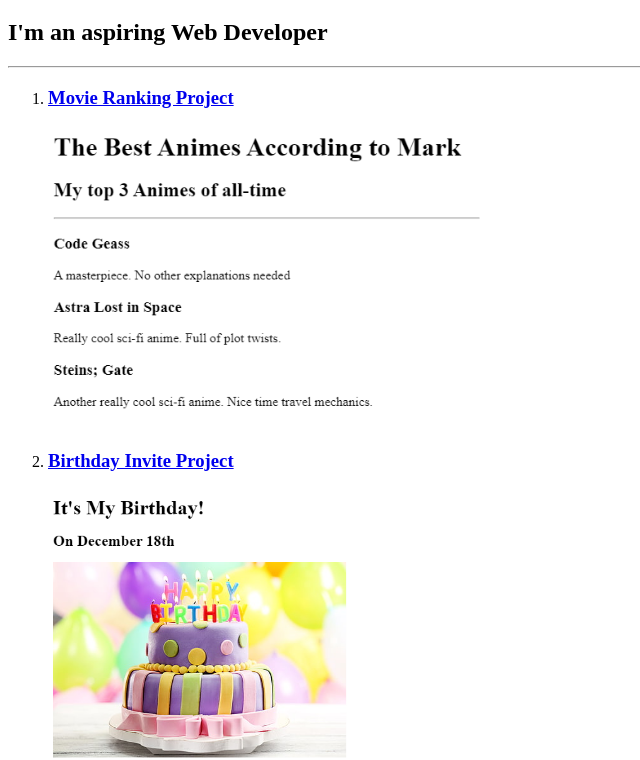
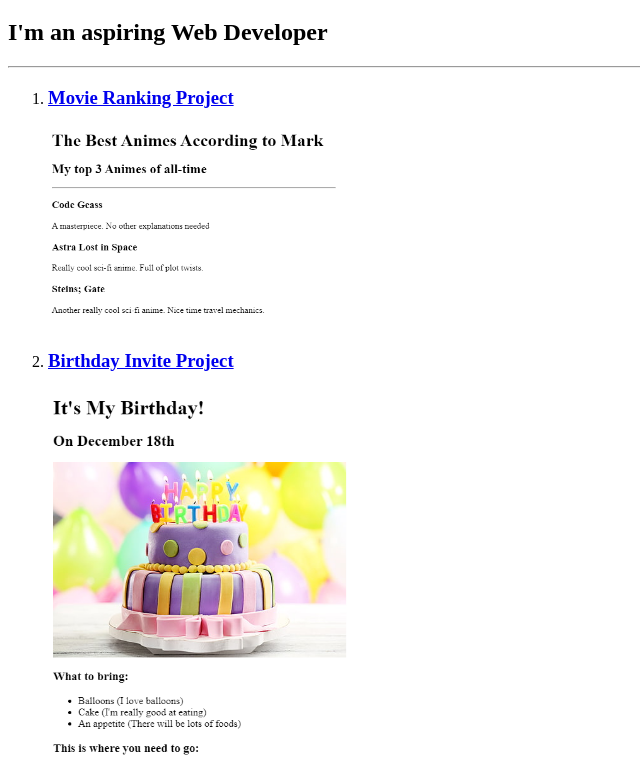
Before and after one commit to Chiba27/html-portfolio, a plain HTML site: page index.html in a window 1280 px wide. Shown: the part 61-821 px from the top of the page, without its empty margins (0-640 px from the left). Drawn offline with Linux system fonts and the light colour scheme.

Commit message:
Update index.html

```diff
--- a/index.html
+++ b/index.html
@@ -13,7 +13,7 @@
     <ol>
         <li>
             <h3><a href="./public/Movie_ranking.html">Movie Ranking Project</a></h3>
-            <img src="./assets/images/movieranking.png" height="300" alt="Movie Ranking Project"/>
+            <img src="./assets/images/movieranking.png" height="200" alt="Movie Ranking Project"/>
         </li>
         <li>
             <h3><a href="./public/Birthday_invite.html">Birthday Invite Project</a></h3>
```
